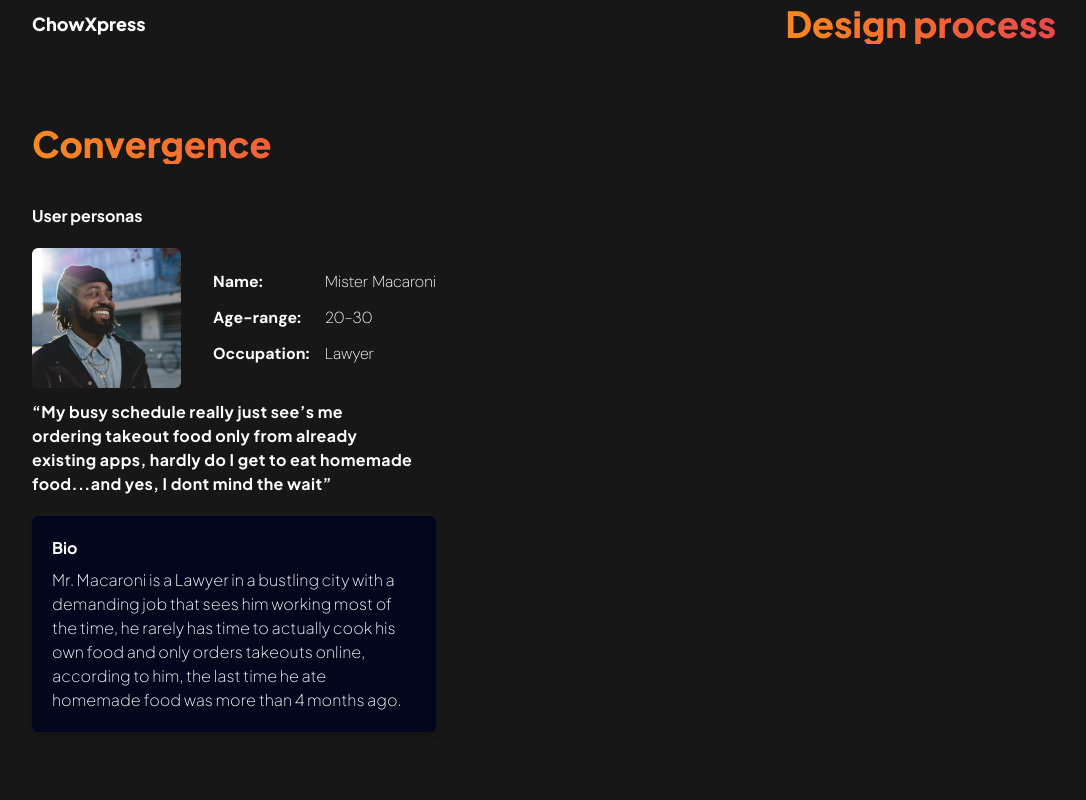
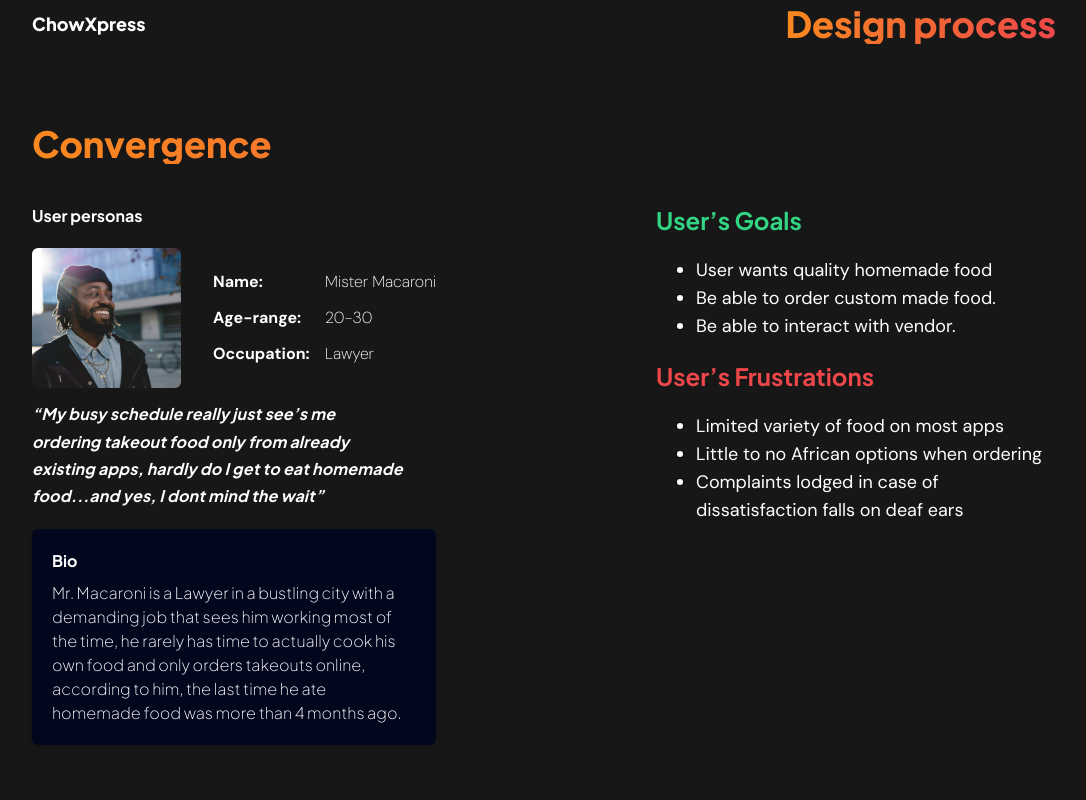
Before and after one commit to VirtuousTechies/musa-daniel, a React (Vite) app in the folder musa-daniel/: page /works/foodApp in a window 1280 px wide. Shown: the part 4160-4960 px from the top of the page, without its empty margins (96-1182 px from the left). Built offline with nearby package versions, Linux system fonts and the light colour scheme.

Commit message:
Added the second section of the convergence sections of the food app body component

```diff
--- a/musa-daniel/src/Components/Convergence.jsx
+++ b/musa-daniel/src/Components/Convergence.jsx
@@ -8,9 +8,11 @@ export default function Convergence({data}) {
         <FoodHeader end={'Design process'} />
         <div className='flex flex-col-reverse space-y-reverse space-y-5 md:space-y-0 md:flex-row
         md:justify-between w-full'>
-            <div className='flex flex-col self-start space-y-5'>
+            <div className='flex flex-col self-start space-y-5 w-full'>
                 <h2 className='bg-gradient-to-l font-four text-3xl md:text-4xl font-extrabold
                 text-transparent bg-clip-text to-[#F9881F] from-[#ED474A] mb-5'>Convergence</h2>
+                <div className='flex flex-row justify-between w-full items-center'>
+                    <div className='flex flex-col space-y-5'>
                         <div className='flex flex-col space-y-3'>
                             <p className='font-four font-bold text-white
                             text-base mb-2'>User personas</p>
@@ -32,8 +34,8 @@ export default function Convergence({data}) {
                                     </p>
                                 </div>
                             </figure>
-                    <p className='font-four font-bold text-white w-[23.8rem] tracking-wide
-                    text-base mb-2'>{data.des}</p>
+                            <p className='font-four font-bold text-white w-[23.4rem] tracking-[0.012rem]
+                            text-base mb-2 leading-[1.7rem] italic'>{data.des}</p>
                         </div>
                         <div className='flex flex-col p-5 bg-[#03071E] rounded-md shadow-md'>
                             <p className='font-four font-bold text-white
@@ -42,6 +44,26 @@ export default function Convergence({data}) {
                             lg:w-[22.5rem]'>{data.bio}</p>
                         </div>
                     </div>
+
+                    <div className='flex flex-col self-start space-y-5'>
+                        <div className='flex flex-col space-y-3'>
+                            <p className='font-four font-bold text-[#32D583]
+                            text-2xl mb-2'>User’s Goals</p>
+                            <ul className='font-four font-normal text-lg text-white list-disc pl-10'>
+                                {data.goals.map((list => <li key={list} className='w-[20rem]'>{list}</li>))}
+                            </ul>
+                        </div>
+                        <div className='flex flex-col space-y-3'>
+                            <p className='font-four font-bold text-[#ED474A]
+                            text-2xl mb-2'>User’s Frustrations</p>
+                            <ul className='font-four font-normal text-lg text-white list-disc pl-10'>
+                                {data.frustration.map((list => <li key={list} className='w-[22.5rem]'>{list}</li>))}
+                            </ul>
+                        </div>
+                    </div>
+
+                </div>
+            </div>
         </div>
     </section>
   )
```
Lines whose indentation alone changed are shown as unchanged.
